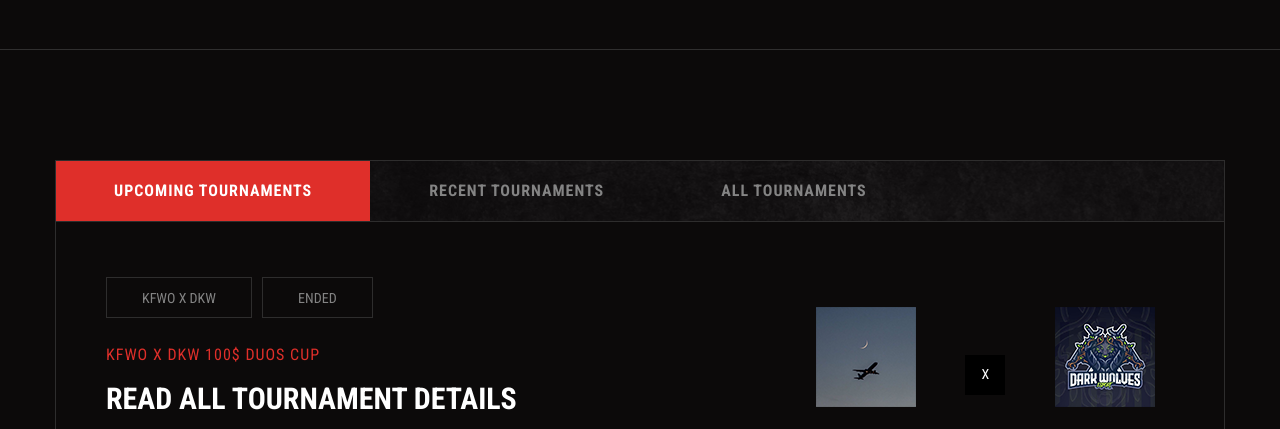
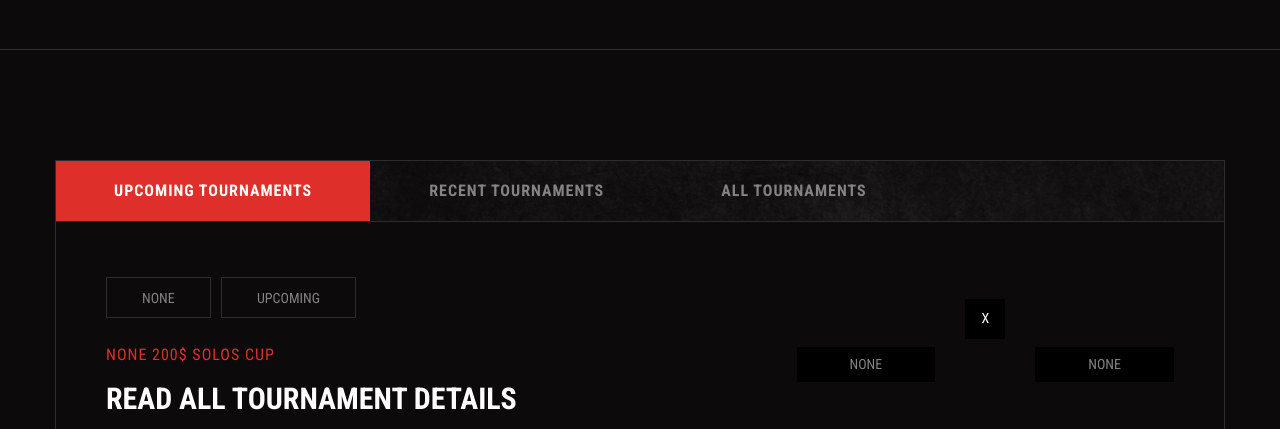
Before and after one commit to accxme/accxme, a plain HTML site: page Website/tournaments.html in a window 1280 px wide. Shown: the part 358-787 px from the top of the page. Drawn offline with Linux system fonts and the light colour scheme.

Commit message:
Update tournaments.html

```diff
--- a/Website/tournaments.html
+++ b/Website/tournaments.html
@@ -336,12 +336,12 @@
 											<div class="content-column col-lg-7 col-md-12 col-sm-12">
 												<div class="inner-column">
 													<ul class="tags">
-														<li>KFWO x DKW</li>
-														<li>ENDED</li>
+														<li>None</li>
+														<li>UPCOMING</li>
 													</ul>
-													<div class="title">KFWO x DKW 100$ DUOS CUP</div>
-													<h2><a href="https://www.instagram.com/p/Ca43oO1AZaz/?utm_medium=copy_link">Read All Tournament Details</a></h2>
-													<div class="date">14th, 15th Mar. 2022, 8:00 PM KSA</div>
+													<div class="title">None 200$ SOLOS CUP</div>
+													<h2><a href="#">Read All Tournament Details</a></h2>
+													<div class="date">1st Apr. 2022, 8:00 PM KSA</div>
 												</div>
 											</div>
 
@@ -354,9 +354,9 @@
 														<div class="match-item col-lg-6 col-md-6 col-sm-12">
 															<div class="inner-item">
 																<div class="icon-box">
-																	<span class="icon flaticon-kfwo"></span>
+																	<span class="icon"></span>
 																</div>
-																<a href="https://www.instagram.com/kfwo7_/" class="product">KFWO</a>
+																<a href="#" class="product">None</a>
 															</div>
 														</div>
 
@@ -364,9 +364,9 @@
 														<div class="match-item col-lg-6 col-md-6 col-sm-12">
 															<div class="inner-item">
 																<div class="icon-box">
-																	<span class="icon flaticon-dkw"></span>
+																	<span class="icon"></span>
 																</div>
-																<a href="https://www.instagram.com/dkw.esports/" class="product">DKW</a>
+																<a href="#" class="product">None</a>
 															</div>
 														</div>
 
```
